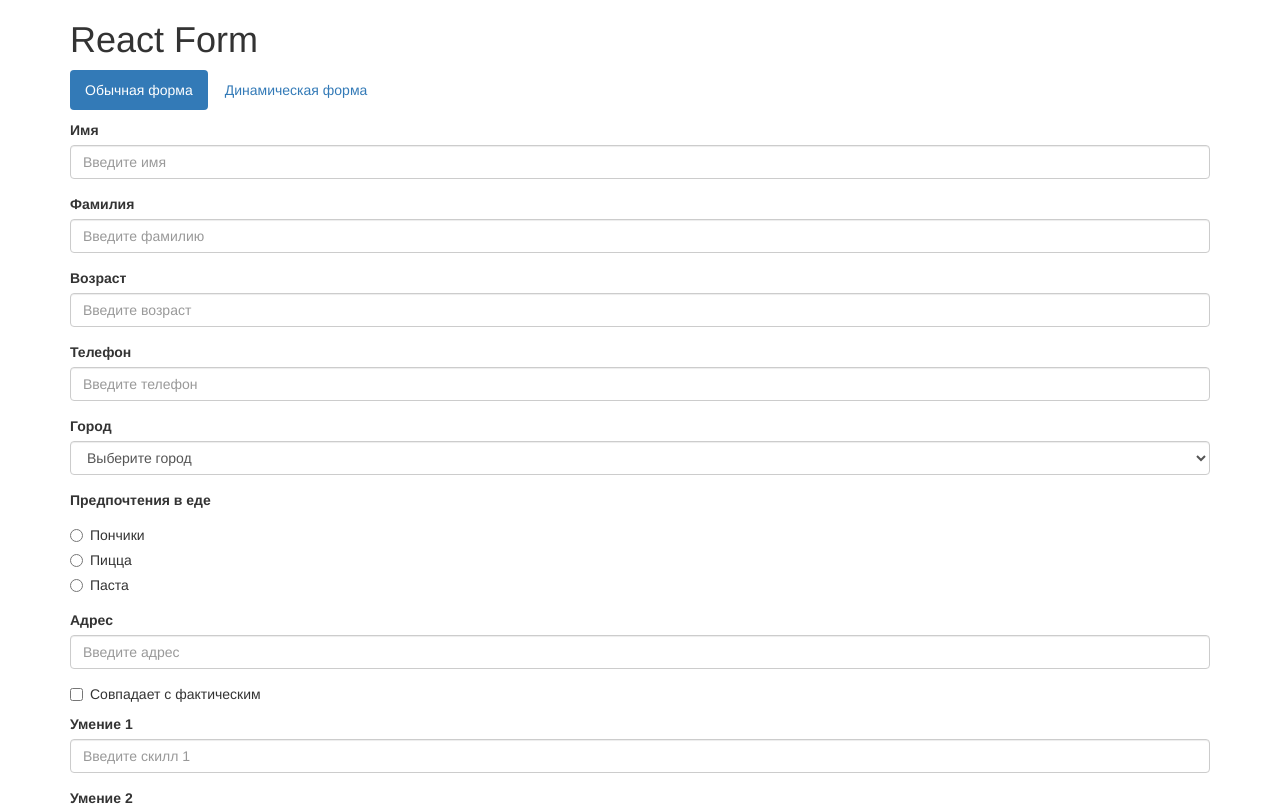
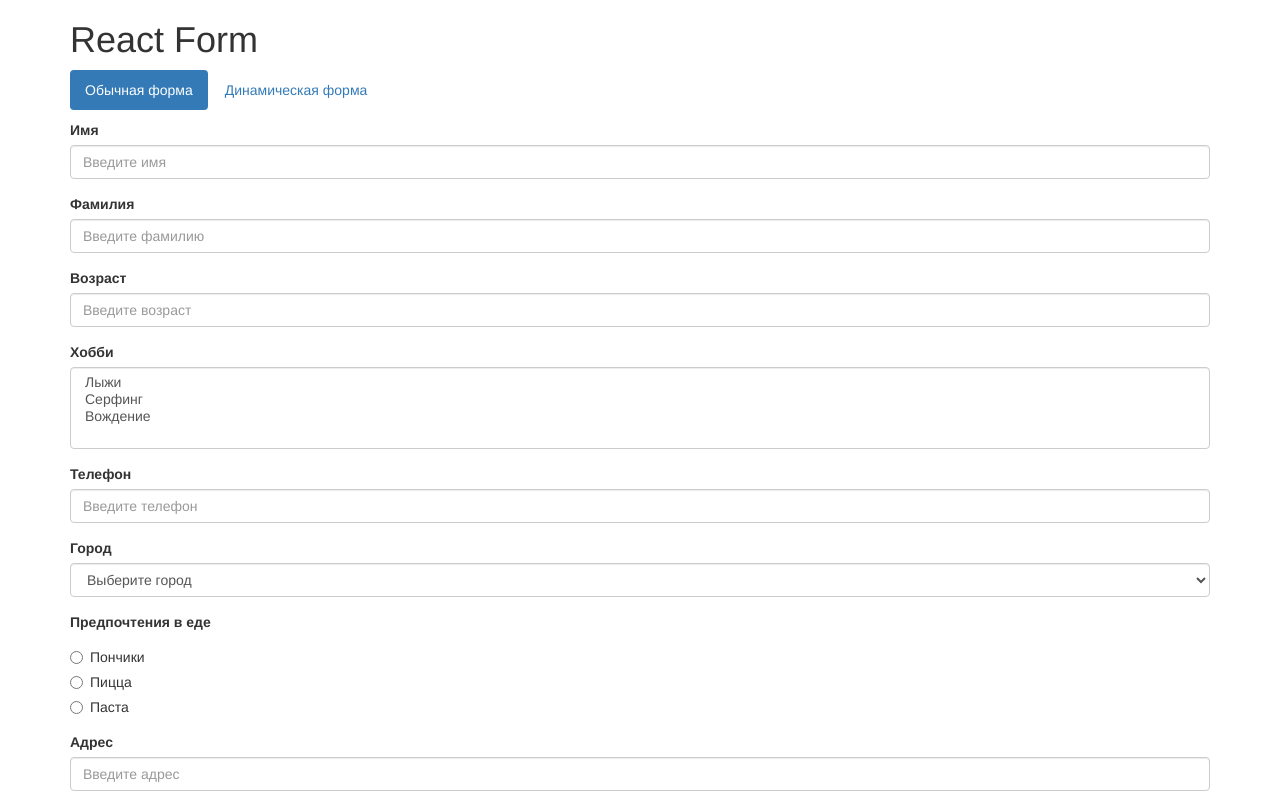
Before and after one commit to kostaskriaridis/react-form, a React (Create React App) app: page / in a window 1280 px wide. Shown: the top 806 px of the page. Built offline with nearby package versions, Linux system fonts and the light colour scheme.

Commit message:
Adaptend `Select` component for `multiple` option

```diff
--- a/src/form/Select.js
+++ b/src/form/Select.js
@@ -1,18 +1,22 @@
-import React from 'react';
+import React, { Component } from 'react';
 import HOC from './HOC';
 
-function Select({ name, value = '', placeholder, options, setValue }) {
-    if (placeholder) {
-        options = [{ value: '', label: placeholder }].concat(options);
+class Select extends Component {
+    componentWillMount() {
+        this.handleChange = this.handleChange.bind(this);
     }
+
+    render() {
+        const { name, multiple, value = multiple ? [] : '' } = this.props;
 
         return (
             <select
                 className='form-control'
                 name={name}
                 value={value}
-            onChange={e => setValue(e.target.value)}>
-            {options.map((option, index) =>
+                multiple={multiple}
+                onChange={this.handleChange}>
+                {this.getOptions().map((option, index) =>
                     <option
                         key={index}
                         value={option.value}>
@@ -23,4 +27,34 @@ function Select({ name, value = '', placeholder, options, setValue }) {
         );
     }
 
+    handleChange(event) {
+        const { multiple, setValue } = this.props;
+        const selectNode = event.target;
+
+        if (multiple) {
+            const multivalue = Array.from(selectNode.childNodes).reduce((result, option) => {
+                if (option.selected && option.value) {
+                    result.push(option.value);
+                }
+
+                return result;
+            }, []);
+
+            setValue(multivalue);
+        } else {
+            setValue(selectNode.value);
+        }
+    }
+
+    getOptions() {
+        const { placeholder, multiple, options } = this.props;
+
+        if (placeholder && !multiple) {
+            return [{ value: '', label: placeholder }, ...options ];
+        } else {
+            return options;
+        }
+    }
+}
+
 export default HOC(Select);
--- a/src/pages/Base.js
+++ b/src/pages/Base.js
@@ -35,6 +35,17 @@ class Base extends Component {
                         name='person.age'
                         type='number'
                         placeholder='Введите возраст' />
+                </div>
+                <div className='form-group'>
+                    <label>Хобби</label>
+                    <Select
+                        name='person.hobby'
+                        options={[
+                            { value: 'ski', label: 'Лыжи' },
+                            { value: 'surf', label: 'Серфинг' },
+                            { value: 'drive', label: 'Вождение' }
+                        ]}
+                        multiple />
                 </div>
                 <div className='form-group'>
                     <label>Телефон</label>
```
Lines whose indentation alone changed are shown as unchanged.
